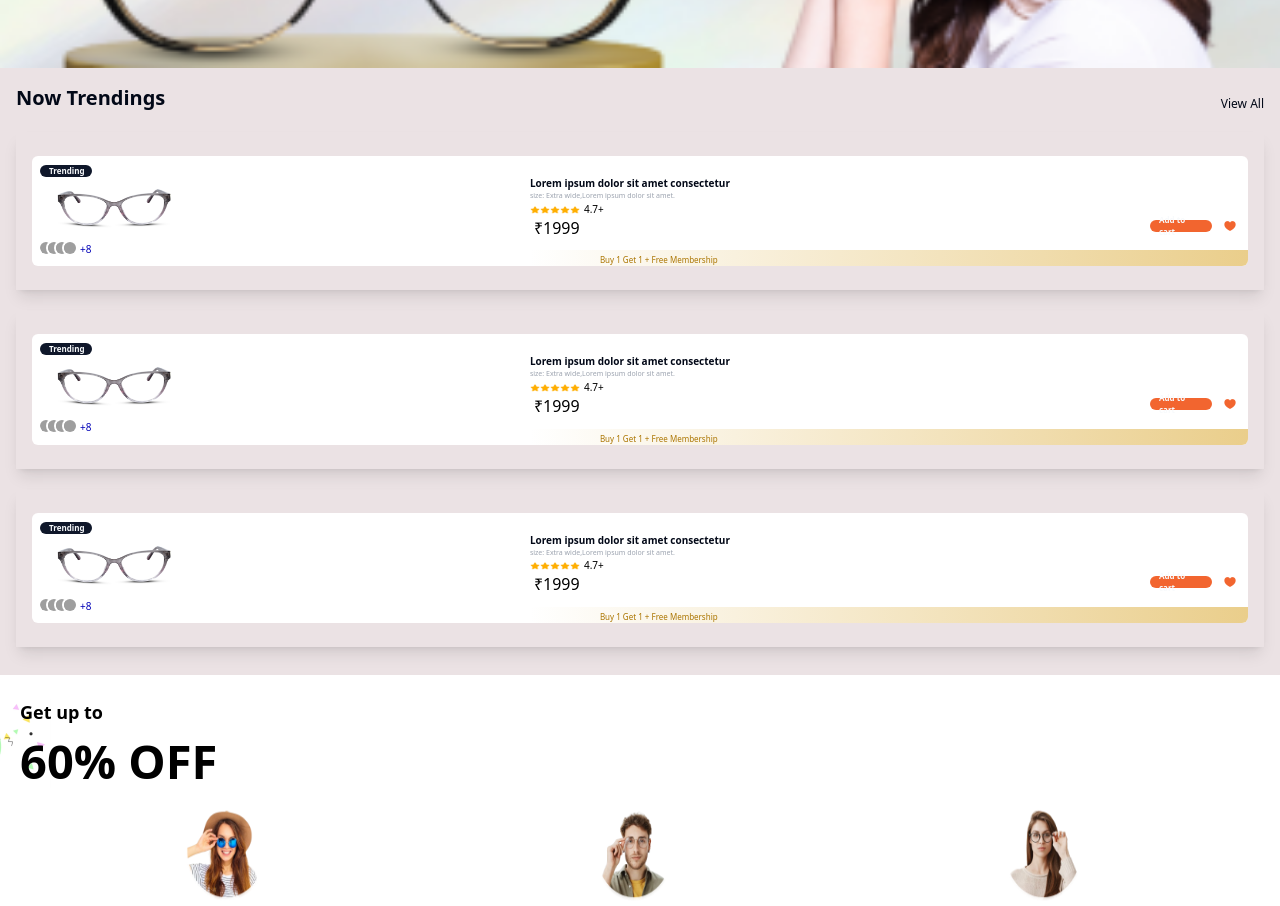
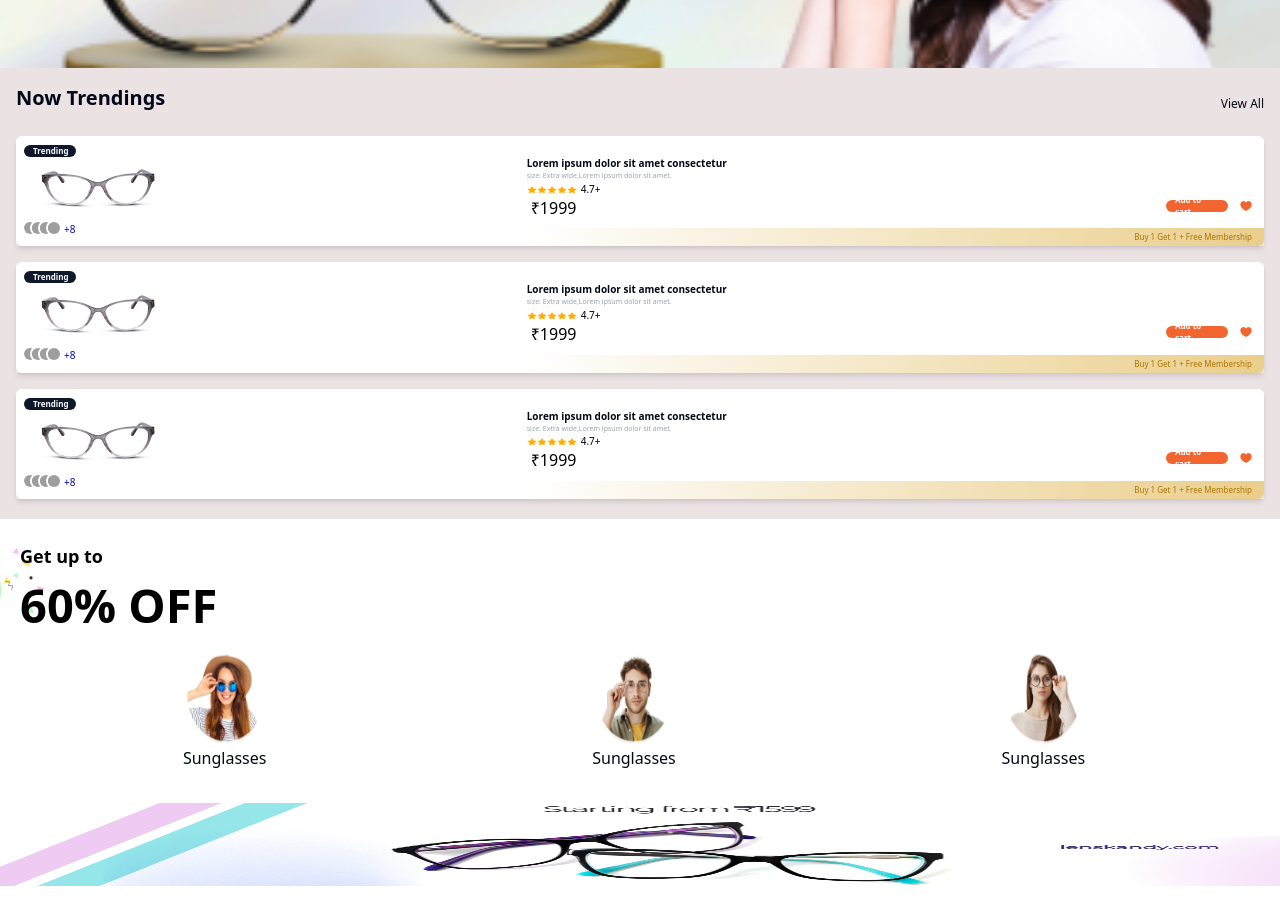
Before and after one commit to vikaschhonkar1/lenskandy-frontend, a Next.js app: page / in a window 1280 px wide. Shown: the part 1540-2446 px from the top of the page. Built offline with nearby package versions, Linux system fonts and the light colour scheme; grey boxes are pictures that could not be loaded.

Commit message:
Trending product card improvement 1.0

```diff
--- a/src/components/home-page/CategoryTabs.tsx
+++ b/src/components/home-page/CategoryTabs.tsx
@@ -64,7 +64,7 @@ export function TabsStyle({ tabData }: TabsContent) {
                 </a>
               </div>
               {new Array(3).fill("")?.map((item) => (
-                <div key={item} className="shadow-lg mb-3">
+                <div key={item}>
                   <TrendingProduct />
                 </div>
               ))}
--- a/src/components/home-page/TrendingProducts.tsx
+++ b/src/components/home-page/TrendingProducts.tsx
@@ -6,7 +6,7 @@ export const TrendingProduct = () => {
   return (
     <>
       {" "}
-      <section className="container my-2 flex flex-col gap-2 bg-[#ebe2e4] p-4">
+      <section className=" my-1 flex flex-col gap-2 bg-[#ebe2e4] shadow-md">
         <div className="rounded-md  w-full bg-white pl-2 shadow-[ rgba(50, 50, 93, 0.25) 0px 30px 60px -12px, rgba(0, 0, 0, 0.3) 0px 18px 36px -18px]">
           <div className="flex h-full w-full ">
             <div className=" w-2/3  ">
@@ -54,7 +54,7 @@ export const TrendingProduct = () => {
               <p className="text-[7px] font-medium text-gray-400 ">
                 size: Extra wide,Lorem ipsum dolor sit amet.
               </p>
-              <div className="flex contai">
+              <div className="flex">
                 <Image
                   style={{ height: "8px", width: "50px", marginTop: "4px" }}
                   src="/assets/image/homePageImages/rating.png"
@@ -87,8 +87,8 @@ export const TrendingProduct = () => {
                   />
                 </div>
               </div>
-              <div className="h-4 w-full mt-[18.8px] rounded-b-md bg-gradient-to-r from-white to-[#eace8b]  ">
-                <p className="text-[8px] text-[#AB7500] pt-1 ml-[70px]">
+              <div className="w-full mt-[16.8px] rounded-b-md bg-gradient-to-r py-[3px] from-white to-[#eace8b]  ">
+                <p className="text-[8px] text-[#AB7500] text-right mr-3">
                   {" "}
                   Buy 1 Get 1 + Free Membership
                 </p>
```
